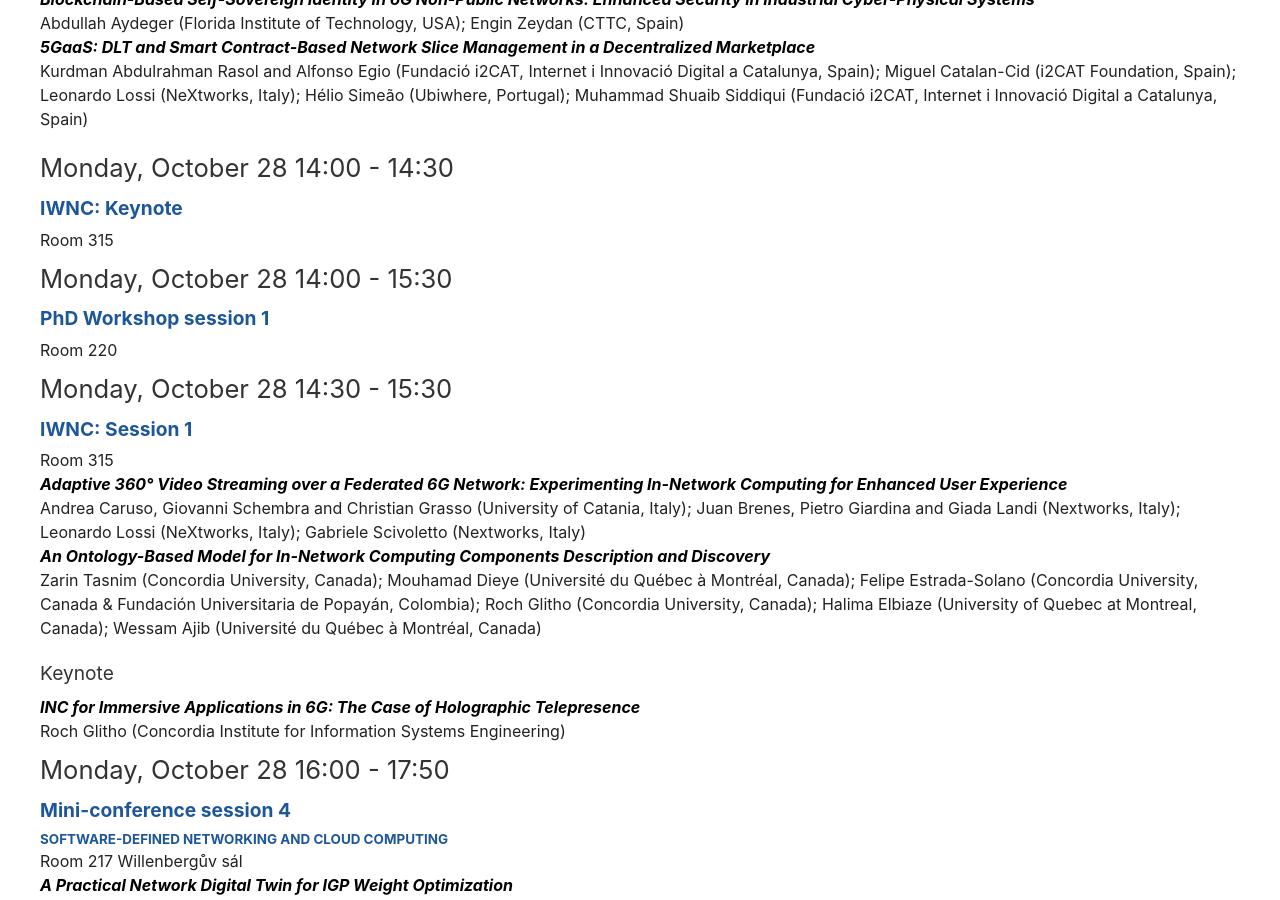
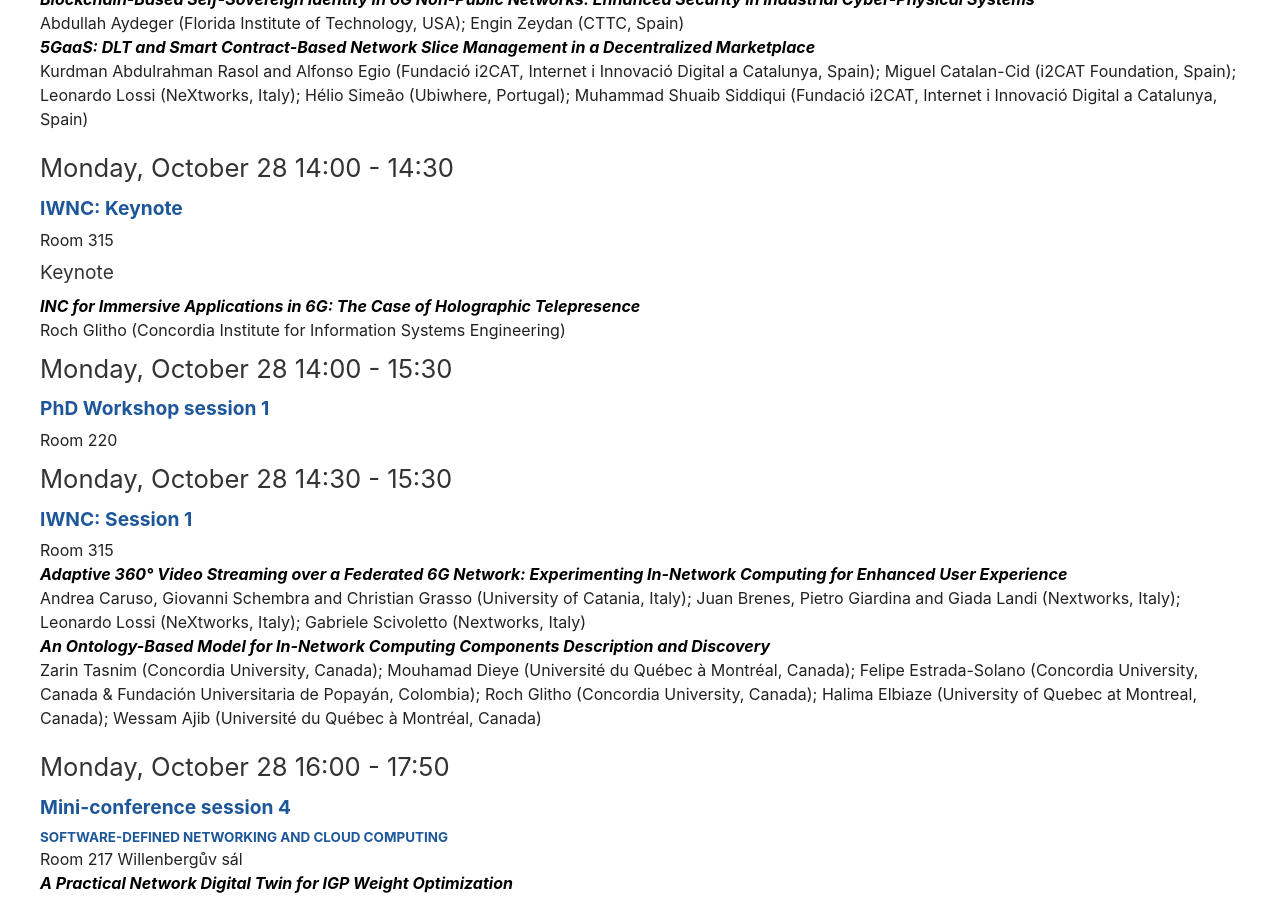
Before and after one commit to stuartclayman/cnsm-2024-website, a Jekyll site: the page built from timetable.html, in a window 1280 px wide and 900 px high, scrolled down 4894 px. Built offline with Jekyll 4.4.1, drawn with Linux system fonts in a browser that asks for light colours; nearby versions of some CDN libraries.

Commit message:
New timetable

```diff
--- a/program.html
+++ b/program.html
@@ -21,7 +21,7 @@ title: Program
         </p>
         -->
 
-        <img src="images/Program_v4.png" />
+        <img src="images/Program_v5.png" />
 
         <p style="margin-top: 3em"></p>
 
--- a/timetable.html
+++ b/timetable.html
@@ -170,7 +170,20 @@ Flavio Cirillo (NEC Laboratories Europe, Senior Researcher)
 </dl>
 
 
-</div><h2 class="sessiontime sessionindent" >Monday, October 28 14:00 - 14:30</h2><h4 class="cn-blue cnsm-header"  class="sessiontitle sessionindent" id="S1571034733" >IWNC: Keynote</h3><div class="sessionheader sessionindent" ><span  class="room">Room 315</span></div><h2 class="sessiontime sessionindent" >Monday, October 28 14:00 - 15:30</h2><h4 class="cn-blue cnsm-header"  class="sessiontitle sessionindent" id="S1571035218" >PhD Workshop session 1</h3><div class="sessionheader sessionindent" ><span  class="room">Room 220</span></div><h2 class="sessiontime sessionindent" >Monday, October 28 14:30 - 15:30</h2><h4 class="cn-blue cnsm-header"  class="sessiontitle sessionindent" id="S1571034734" >IWNC: Session 1</h3><div class="sessionheader sessionindent" ><span  class="room">Room 315</span></div><div class="session sessionindent" >
+</div><h2 class="sessiontime sessionindent" >Monday, October 28 14:00 - 14:30</h2><h4 class="cn-blue cnsm-header"  class="sessiontitle sessionindent" id="S1571034733" >IWNC: Keynote</h3><div class="sessionheader sessionindent" ><span  class="room">Room 315</span></div>
+
+
+<h3>Keynote</h3>
+<em>INC for Immersive Applications in 6G: The Case of Holographic Telepresence</em><br/>
+Roch Glitho (Concordia Institute for Information Systems Engineering)
+
+
+
+<h2 class="sessiontime sessionindent" >Monday, October 28 14:00 - 15:30</h2><h4 class="cn-blue cnsm-header"  class="sessiontitle sessionindent" id="S1571035218" >PhD Workshop session 1</h3><div class="sessionheader sessionindent" ><span  class="room">Room 220</span></div>
+
+
+
+<h2 class="sessiontime sessionindent" >Monday, October 28 14:30 - 15:30</h2><h4 class="cn-blue cnsm-header"  class="sessiontitle sessionindent" id="S1571034734" >IWNC: Session 1</h3><div class="sessionheader sessionindent" ><span  class="room">Room 315</span></div><div class="session sessionindent" >
 
 <dl class="papers">
 <dt><span  class="papertitle"><span title="Show manuscript" target="_self" href="/showManuscript.php?m=1571066280&amp;ext=pdf&amp;random=351914397&amp;type=stamped"><em>Adaptive 360° Video Streaming over a Federated 6G Network: Experimenting In-Network Computing for Enhanced User Experience</em></span> <span title="PDF file" target="_blank" href="showManuscript.php?m=1571066280&amp;type=final&amp;ext=pdf&amp;title=PDF+file"><span  class="fa-regular fa-file-pdf"></span></span></span></dt>
```
Also changed, not shown: other parts of timetable.html (+0 -4 lines), images/Program_v5.png (added).
